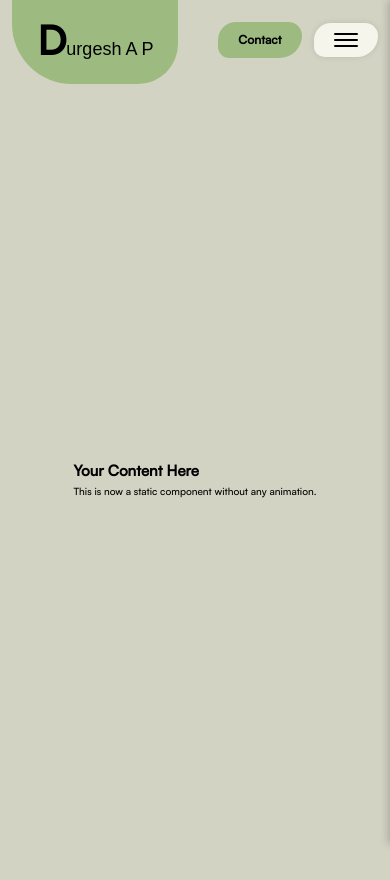
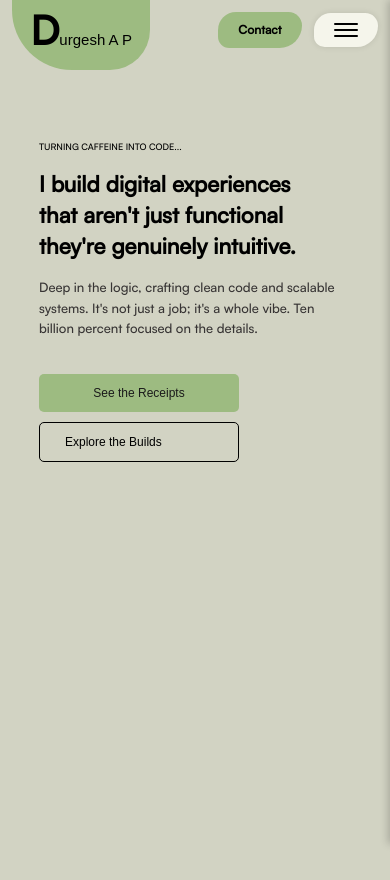
Before and after one commit to Durgesh3805/Portfolio, a Next.js app: page / in a window 390 px wide. Shown: the top 880 px of the page. Before the commit the page ends 844 px from the top, so only its background shows below. Built offline with nearby package versions, Linux system fonts and the light colour scheme.

Commit message:
Created skeletal for Hero section

```diff
--- a/app/components/Hero.js
+++ /dev/null
@@ -1,19 +0,0 @@
-"use client"
-
-// Imports for hooks are no longer needed.
-
-export default function Hero() {
-  // The entire useEffect hook and all animation functions have been removed.
-
-  return (
-    <section className="hero">
-      <div className="hero__inner container">
-
-        <div className="hero__visual">
-          <h2>Your Content Here</h2>
-          <p>This is now a static component without any animation.</p>
-        </div>
-      </div>
-    </section>
-  )
-}
--- /dev/null
+++ b/app/components/hero/Hero.js
@@ -0,0 +1,27 @@
+// app/components/hero/Hero.js
+'use client'; // This is important if you use client-side features like state or effects later
+
+import styles from './Hero.module.css'; // Import the new CSS module
+
+export default function Hero() {
+  return (
+    <section className={styles.hero}>
+      <div className={styles.heroInner}>
+        <p className={styles.subtitle}>TURNING CAFFEINE INTO CODE...</p>
+        <h1 className={styles.mainHeading}>
+            I build digital experiences <br /> that aren't just functional<br /> they're genuinely intuitive.        </h1>
+        <p className={styles.description}>
+          Deep in the logic, crafting clean code and scalable systems. It's not just a job; it's a whole vibe. Ten billion percent focused on the details.
+        </p>
+        <div className={styles.buttonsContainer}>
+          <button className={styles.primaryButton}>See the Receipts</button>
+          <button className={styles.secondaryButton}>Explore the Builds</button>
+        </div>
+        <div className={styles.scrollIndicator}>
+          <p>Scroll to explore</p>
+          <span className={styles.arrowDown}></span> {/* Placeholder for an arrow icon */}
+        </div>
+      </div>
+    </section>
+  );
+}
--- /dev/null
+++ b/app/components/hero/Hero.module.css
@@ -0,0 +1,163 @@
+/* app/components/hero/Hero.module.css */
+
+.hero {
+  display: flex;
+  justify-content: flex-start;
+  align-items: flex-start; /* <<< CHANGE THIS from 'center' */
+  min-height: 100vh;
+  color: #000;
+  padding: 0 5%; /* Keep the original right-side padding */
+  padding-left: 15%;
+  box-sizing: border-box;
+}
+
+.heroInner {
+  max-width: 1600px; /* Limit content width for readability */
+  width: 100%;
+  padding-bottom: 5rem; /* Add some space at the bottom */
+  padding-top: calc(var(--header-height, 8rem));
+}
+
+.subtitle {
+  font-size: 1.2rem;
+  font-weight: 500;
+  color: #000; /* Slightly lighter than main text */
+  margin-bottom: 1.5rem;
+}
+
+.mainHeading {
+  font-size: clamp(2.2rem, 7vw, 6.5rem);
+  line-height: 1.2;
+  font-weight: 600; /* Semi-bold */
+  margin-bottom: 1.5rem;
+}
+
+.description {
+  font-size: 1.3rem; /* CHANGED */
+  line-height: 1.6;
+  color: #373434;
+  max-width: 700px;
+  margin-bottom: 3.5rem;
+}
+
+.buttonsContainer {
+  display: flex;
+  gap: 1.5rem; /* Space between buttons */
+  align-items: center;
+  margin-bottom: 6rem;
+}
+
+.primaryButton,
+.secondaryButton {
+  padding: 1.2rem 2.5rem;
+  border-radius: 0.5rem;
+  font-size: 1.2rem;
+  cursor: pointer;
+  transition: background-color 0.3s ease, color 0.3s ease, transform 0.2s ease;
+  font-weight: 500;
+}
+
+.primaryButton {
+  background-color: #9dbb81; /* White background */
+  color: #1a1a1a; /* Dark text */
+  border: 0px;
+}
+
+.primaryButton:hover {
+
+  color: #1a1a1a; /* Dark text color */
+  border: 1px ;/* Add a dark border */
+  transform: translateY(-2px); /* Optional: lifts the button slightly */
+}
+
+.secondaryButton {
+  background-color: transparent;
+  color: #000;
+  border: 1px solid #000; /* White border */
+  display: flex;
+  align-items: center;
+  gap: 0.5rem;
+}
+
+.secondaryButton:hover {
+  background-color: rgba(255, 255, 255, 0.1); /* Subtle hover effect */
+  transform: translateY(-2px);
+  display: flex;
+  align-items: center;
+}
+
+.scrollIndicator {
+  display: flex;
+  flex-direction: column;
+  align-items: flex-start; /* Align text to left */
+  font-size: 0.9rem;
+  color: #cccccc;
+  position: absolute; /* Position it at the bottom left */
+  bottom: 2rem;
+  left: 5%; /* Match hero padding */
+}
+
+.arrowDown {
+  width: 20px;
+  height: 20px;
+  border-right: 2px solid #cccccc;
+  border-bottom: 2px solid #cccccc;
+  transform: rotate(45deg);
+  margin-top: 0.5rem;
+  animation: bounce 2s infinite; /* Simple bounce animation */
+}
+
+@keyframes bounce {
+  0%, 20%, 50%, 80%, 100% {
+    transform: translateY(0) rotate(45deg);
+  }
+  40% {
+    transform: translateY(10px) rotate(45deg);
+  }
+  60% {
+    transform: translateY(5px) rotate(45deg);
+  }
+}
+
+/* --- Responsive Adjustments --- */
+
+
+@media (max-width: 768px) {
+  .hero {
+    padding: 0 10%;
+
+  }
+  .heroInner {
+    padding-bottom: 3rem;
+  }
+  .mainHeading {
+    font-size: 3rem;
+    line-height: 1.4;
+  }
+  .description {
+    font-size: 1.3rem;
+    max-width: 95%; /* Allow description to take more width */
+
+  }
+  .buttonsContainer {
+    flex-direction: column; /* Stack buttons vertically */
+    gap: 1rem;
+    width: fit-content; /* Make container fit content for centering */
+  }
+  .primaryButton,
+  .secondaryButton {
+    width: 200px; /* Fixed width for stacked buttons */
+  }
+  .scrollIndicator {
+    display: none; /* Hide scroll indicator on very small screens */
+  }
+}
+
+@media (max-width: 480px) {
+  .mainHeading {
+    font-size: 2.2rem;
+  }
+  .subtitle {
+    font-size: 0.9rem;
+  }
+}
--- a/app/globals.css
+++ b/app/globals.css
@@ -12,8 +12,7 @@ html {
   margin: 0;
   padding: 0;
 }
-main {
-  /* offset for sticky header; matches --header-height defined in header CSS */
+main > :not(:first-child) {
   padding-top: calc(var(--header-height, 8rem));
 }
 
--- a/app/header/Header.module.css
+++ b/app/header/Header.module.css
@@ -233,3 +233,13 @@
   }
 
 }
+@media (max-width: 768px) {
+  .header {
+    --header-height: 6rem; /* Reduces height to 96px on smaller screens */
+  }
+
+  .logo {
+    padding: 0.8rem 1.8rem; /* Adjust padding to match new height */
+    font-size: 1.5rem;
+  }
+}
--- a/app/page.js
+++ b/app/page.js
@@ -1,4 +1,4 @@
-import Hero from './components/Hero'
+import Hero from './components/hero/Hero'
 
 export default function Home() {
   return <Hero />
```
